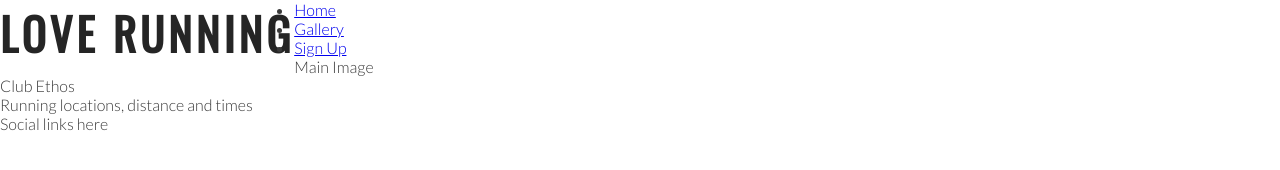
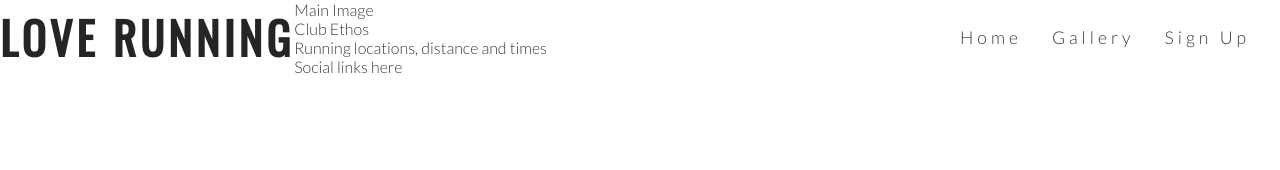
Before and after one commit to Ry-F3/Love-Running, a plain HTML site: page index.html in a window 1280 px wide. Drawn offline with nearby package versions, Linux system fonts and the light colour scheme.

Commit message:
style navigation links

```diff
--- a/assets/css/style.css
+++ b/assets/css/style.css
@@ -25,3 +25,28 @@ h1, h2 {
     float: left;
     font-size: 280%;
 }
+
+#menu {
+    font-size: 110%;
+    letter-spacing: 4px;
+}
+
+#menu, #logo {
+    line-height: 75px;
+}
+
+#menu li {
+    float: right;
+    list-style: none;
+    margin-right: 30px;
+}
+
+#menu a {
+    text-decoration: none;
+    color: inherit;
+
+}
+
+#menu a:hover {
+    border-bottom: 1px solid #3a3a3a;
+}
--- a/index.html
+++ b/index.html
@@ -17,16 +17,17 @@
             <h1 id="logo">Love Running</h1>
         </a>
         <nav>
-            <ul>
+            <ul id="menu">
                 <li>
-                    <a href="index.html">Home</a>
+                    <a href="#">Sign Up</a>
                 </li>
                 <li>
                     <a href="#">Gallery</a>
                 </li>
                 <li>
-                    <a href="#">Sign Up</a>
+                    <a href="index.html">Home</a>
                 </li>
+
             </ul>
         </nav>
     </header>
```
